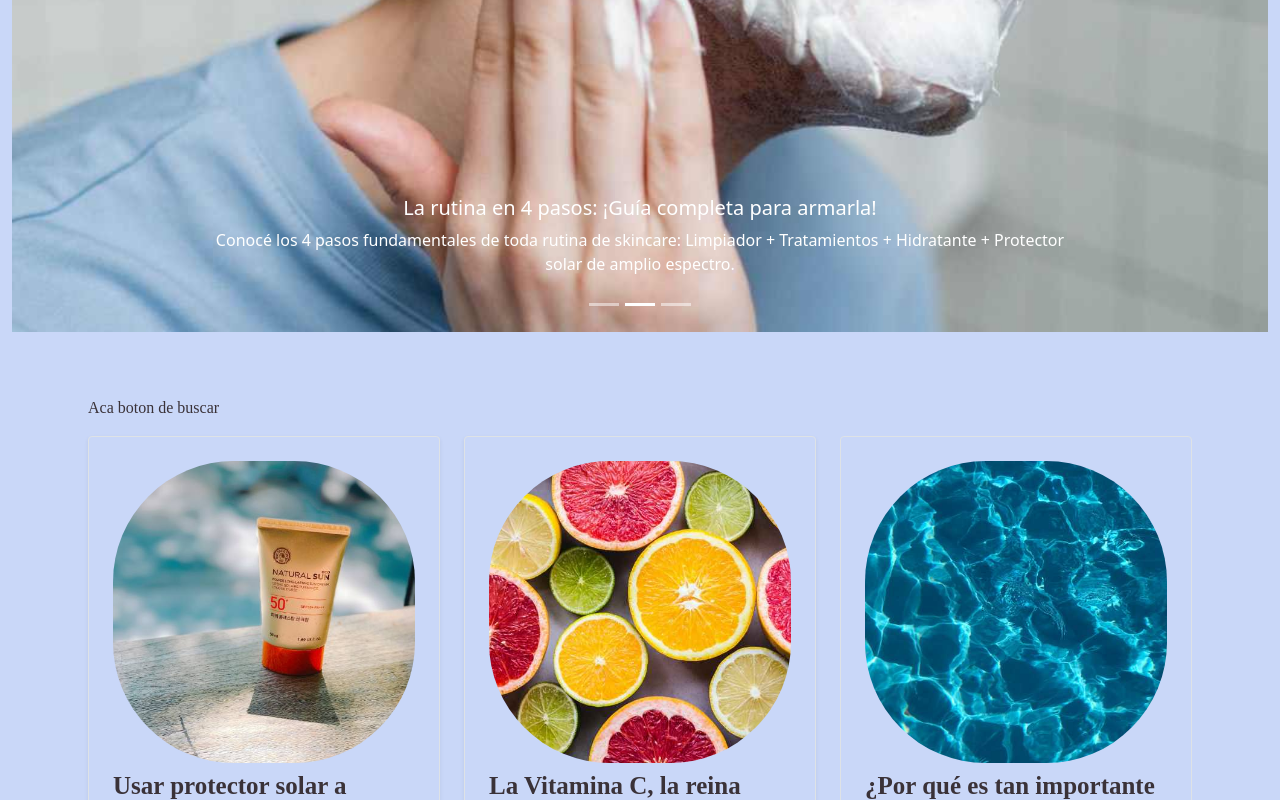
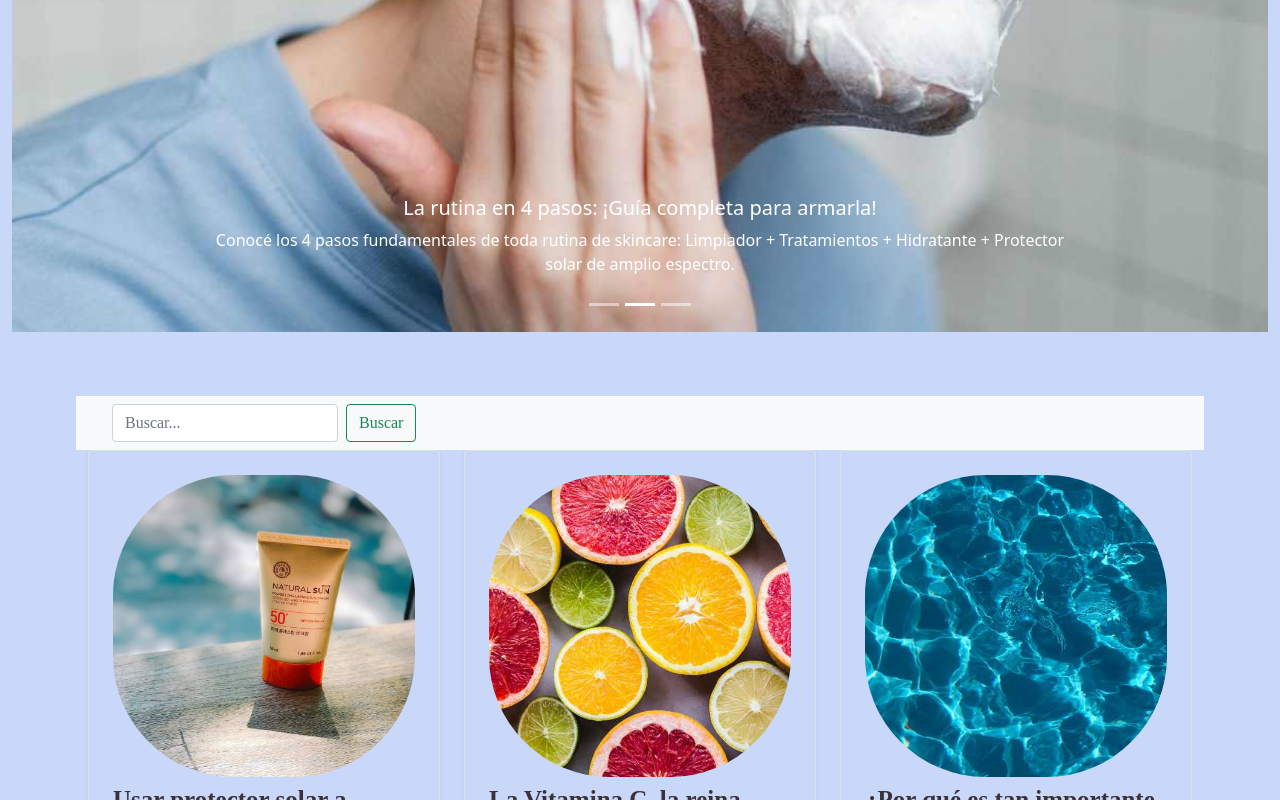
Before and after one commit to martuche/cosmetologia, a plain HTML site: page secciones/blog.html in a window 1280 px wide. Shown: the part 1193-1993 px from the top of the page. Drawn offline with nearby package versions, Linux system fonts and the light colour scheme; a web font is replaced by a local one.

Commit message:
Agregue un Search

```diff
--- a/secciones/blog.html
+++ b/secciones/blog.html
@@ -132,7 +132,20 @@
         </section>
 
         <section class="row entradas-blog">
-            <p>Aca boton de buscar</p>
+
+                    <!--  Search -->
+
+
+            <nav class="navbar navbar-light bg-light">
+  <div class="container-fluid">
+    <form class="d-flex">
+      <input class="form-control me-2" type="search" placeholder="Buscar..." aria-label="Search">
+      <button class="btn btn-outline-success" type="submit">Buscar</button>
+    </form>
+  </div>
+</nav>
+
+
             <article class="col-md-4">
                 <div
                     class="row g-0 border rounded overflow-hidden flex-md-row mb-4 shadow-sm h-md-250 position-relative">
```
